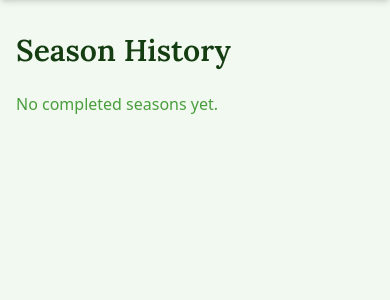
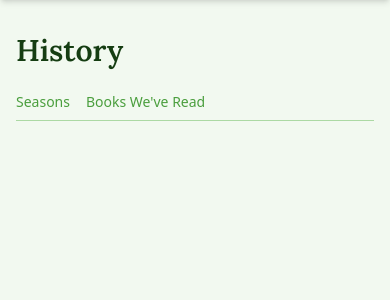
Before and after one commit to 89million/proj_con, a FastAPI app: template app/templates/history.html in a window 390 px wide. Shown: the part 53-353 px from the top of the page. Run offline with FastAPI, Linux system fonts and the light colour scheme; the template is opened without the code that fills it, so the values that code supplies are empty; parts of the project's set-up code (start-up, migrations or seed data) failed here and were passed over; some libraries are stand-ins or nearby versions.

Commit message:
option to submit prev read book

```diff
--- a/app/main.py
+++ b/app/main.py
@@ -535,6 +535,8 @@
 @app.get("/history", response_class=HTMLResponse)
 async def history_page(
     request: Request,
+    tab: str = "seasons",
+    submitted: int = 0,
     db: AsyncSession = Depends(get_db),
     user: User = Depends(require_user),
 ):
@@ -544,14 +546,35 @@
         winner = await crud.get_winner_book_for_season(db, s.id)
         seasons_with_winners.append((s, winner))
 
+    read_books = []
+    if tab == "books":
+        read_books = await crud.get_approved_read_books(db)
+
     return templates.TemplateResponse(
         "history.html",
         {
             "request": request,
             "user": user,
             "seasons_with_winners": seasons_with_winners,
+            "read_books": read_books,
+            "tab": tab,
+            "submitted": submitted,
         },
     )
+
+
+@app.post("/history/suggest-book", response_class=HTMLResponse)
+async def suggest_read_book(
+    title: str = Form(...),
+    author: str = Form(...),
+    db: AsyncSession = Depends(get_db),
+    user: User = Depends(require_user),
+):
+    title = title.strip()
+    author = author.strip()
+    if title and author:
+        await crud.submit_read_book(db, title, author, user.id)
+    return RedirectResponse("/history?tab=books&submitted=1", status_code=302)
 
 
 @app.get("/history/{season_id}", response_class=HTMLResponse)
@@ -678,6 +701,7 @@
     user: User = Depends(require_admin),
 ):
     read_books = await crud.get_all_read_books(db)
+    pending_read_books = await crud.get_pending_read_books(db)
     all_seasons = await crud.get_all_seasons_with_books(db)
     all_users = await crud.get_all_users(db)
     active_season = await crud.get_active_season(db)
@@ -705,6 +729,7 @@
             "request": request,
             "user": user,
             "read_books": read_books,
+            "pending_read_books": pending_read_books,
             "all_seasons": all_seasons,
             "all_users": all_users,
             "active_season": active_season,
@@ -743,6 +768,26 @@
 
 @app.post("/admin/read-books/{read_book_id}/delete", response_class=HTMLResponse)
 async def delete_read_book(
+    read_book_id: int,
+    db: AsyncSession = Depends(get_db),
+    user: User = Depends(require_admin),
+):
+    await crud.delete_read_book(db, read_book_id)
+    return RedirectResponse("/admin", status_code=302)
+
+
+@app.post("/admin/read-books/{read_book_id}/approve", response_class=HTMLResponse)
+async def approve_read_book(
+    read_book_id: int,
+    db: AsyncSession = Depends(get_db),
+    user: User = Depends(require_admin),
+):
+    await crud.approve_read_book(db, read_book_id)
+    return RedirectResponse("/admin", status_code=302)
+
+
+@app.post("/admin/read-books/{read_book_id}/reject", response_class=HTMLResponse)
+async def reject_read_book(
     read_book_id: int,
     db: AsyncSession = Depends(get_db),
     user: User = Depends(require_admin),
--- a/app/models.py
+++ b/app/models.py
@@ -96,6 +96,7 @@
     title: Mapped[str] = mapped_column(String, nullable=False)
     author: Mapped[str] = mapped_column(String, nullable=False)
     won: Mapped[bool] = mapped_column(Boolean, default=False)
+    pending: Mapped[bool] = mapped_column(Boolean, default=False)
     added_by: Mapped[int] = mapped_column(ForeignKey("users.id"), nullable=False)
     added_at: Mapped[datetime] = mapped_column(DateTime, server_default=func.now())
 
--- a/app/templates/history.html
+++ b/app/templates/history.html
@@ -1,8 +1,22 @@
 {% extends "base.html" %}
-{% block title %}Season History — Book Club{% endblock %}
+{% block title %}History — Book Club{% endblock %}
 {% block content %}
 
-<h1 class="font-serif text-3xl font-bold text-forest-700 mb-6">Season History</h1>
+<h1 class="font-serif text-3xl font-bold text-forest-700 mb-6">History</h1>
+
+<!-- Tabs -->
+<div class="flex gap-4 border-b border-forest-200 mb-6">
+  <a href="/history?tab=seasons"
+     class="pb-2 text-sm font-medium {{ 'border-b-2 border-forest-500 text-forest-700' if tab == 'seasons' else 'text-forest-400 hover:text-forest-600' }}">
+    Seasons
+  </a>
+  <a href="/history?tab=books"
+     class="pb-2 text-sm font-medium {{ 'border-b-2 border-forest-500 text-forest-700' if tab == 'books' else 'text-forest-400 hover:text-forest-600' }}">
+    Books We've Read
+  </a>
+</div>
+
+{% if tab == 'seasons' %}
 
   {% if seasons_with_winners %}
     <div class="flex flex-col gap-4">
@@ -13,12 +27,12 @@
             <div>
               <p class="font-semibold text-forest-800 text-lg">{{ season.name }}</p>
               {% if winner %}
-              <p class="text-forest-500 mt-0.5">🏆 <span class="font-medium">{{ winner.title }}</span> by {{ winner.author }}</p>
+                <p class="text-forest-500 mt-0.5">&#127942; <span class="font-medium">{{ winner.title }}</span> by {{ winner.author }}</p>
               {% else %}
                 <p class="text-forest-300 text-sm mt-0.5">No winner recorded</p>
               {% endif %}
             </div>
-          <span class="text-forest-300 text-sm">View →</span>
+            <span class="text-forest-300 text-sm">View &rarr;</span>
           </div>
         </a>
       {% endfor %}
@@ -27,4 +41,48 @@
     <p class="text-forest-400">No completed seasons yet.</p>
   {% endif %}
 
+{% elif tab == 'books' %}
+
+  <!-- Submit a book form -->
+  <div class="bg-white border border-forest-200 rounded-xl px-6 py-5 shadow-sm mb-6">
+    <p class="text-sm font-medium text-forest-700 mb-3">Remember a book we read? Submit it for admin approval.</p>
+    {% if submitted %}
+      <div class="bg-forest-50 border border-forest-200 rounded-lg px-4 py-2 text-sm text-forest-600 mb-3">
+        Thanks! Your suggestion has been submitted for admin approval.
+      </div>
+    {% endif %}
+    <form method="post" action="/history/suggest-book" class="flex flex-col sm:flex-row gap-2">
+      <input type="text" name="title" placeholder="Title" required
+             class="flex-1 border border-forest-200 rounded-lg px-3 py-2 text-sm focus:outline-none focus:ring-2 focus:ring-forest-400 text-forest-900" />
+      <input type="text" name="author" placeholder="Author" required
+             class="flex-1 border border-forest-200 rounded-lg px-3 py-2 text-sm focus:outline-none focus:ring-2 focus:ring-forest-400 text-forest-900" />
+      <button type="submit"
+              class="bg-forest-600 hover:bg-forest-500 text-white font-semibold px-4 py-2 rounded-lg text-sm transition">
+        Submit
+      </button>
+    </form>
+  </div>
+
+  <!-- Book list -->
+  {% if read_books %}
+    <div class="flex flex-col gap-2">
+      {% for rb in read_books %}
+        <div class="bg-white border border-forest-200 rounded-lg px-5 py-3 flex items-center justify-between">
+          <div>
+            <span class="font-medium text-forest-800">{{ rb.title }}</span>
+            <span class="text-forest-500 text-sm">by {{ rb.author }}</span>
+          </div>
+          {% if rb.won %}
+            <span class="text-xs bg-forest-100 text-forest-600 px-2 py-0.5 rounded-full font-medium">&#127942; Winner</span>
+          {% endif %}
+        </div>
+      {% endfor %}
+    </div>
+    <p class="text-forest-400 text-xs mt-4">{{ read_books | length }} book{{ 's' if read_books | length != 1 else '' }} total</p>
+  {% else %}
+    <p class="text-forest-400">No books recorded yet. Be the first to add one!</p>
+  {% endif %}
+
+{% endif %}
+
 {% endblock %}
```
Also changed, not shown: alembic/versions/0005_read_book_pending.py (added, +22 -0 lines), app/crud.py (+35 -0 lines), app/templates/admin.html (+26 -0 lines), tests/integration/test_read_book_suggestions.py (added, +117 -0 lines). Lines whose indentation alone changed are shown as unchanged.
